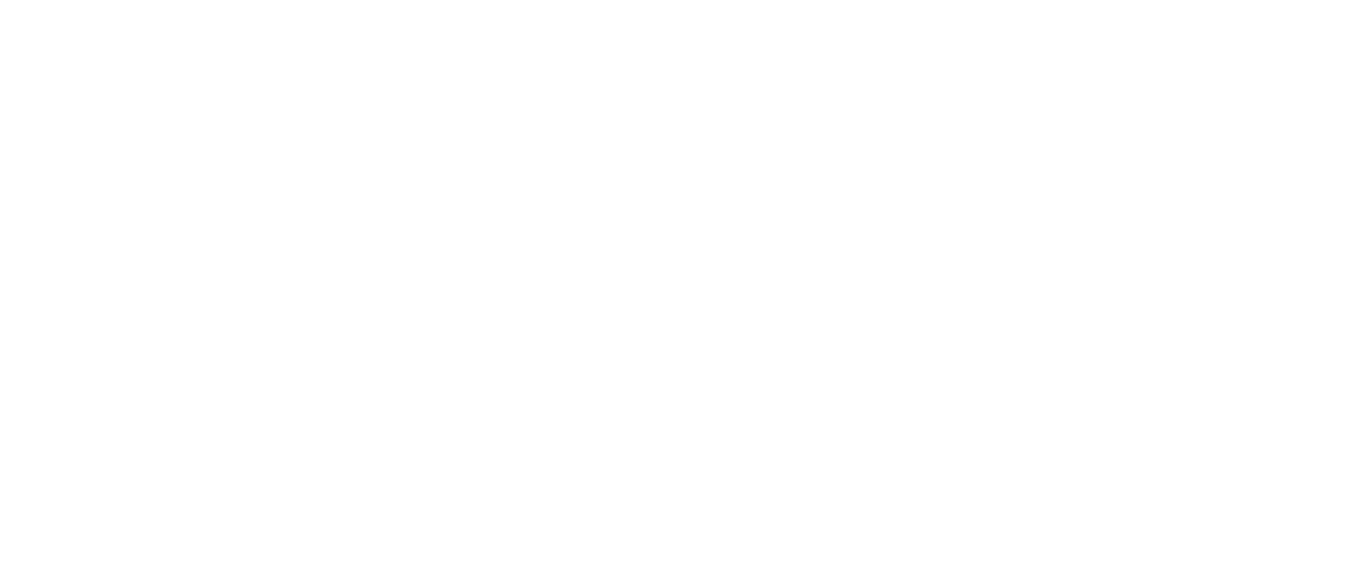
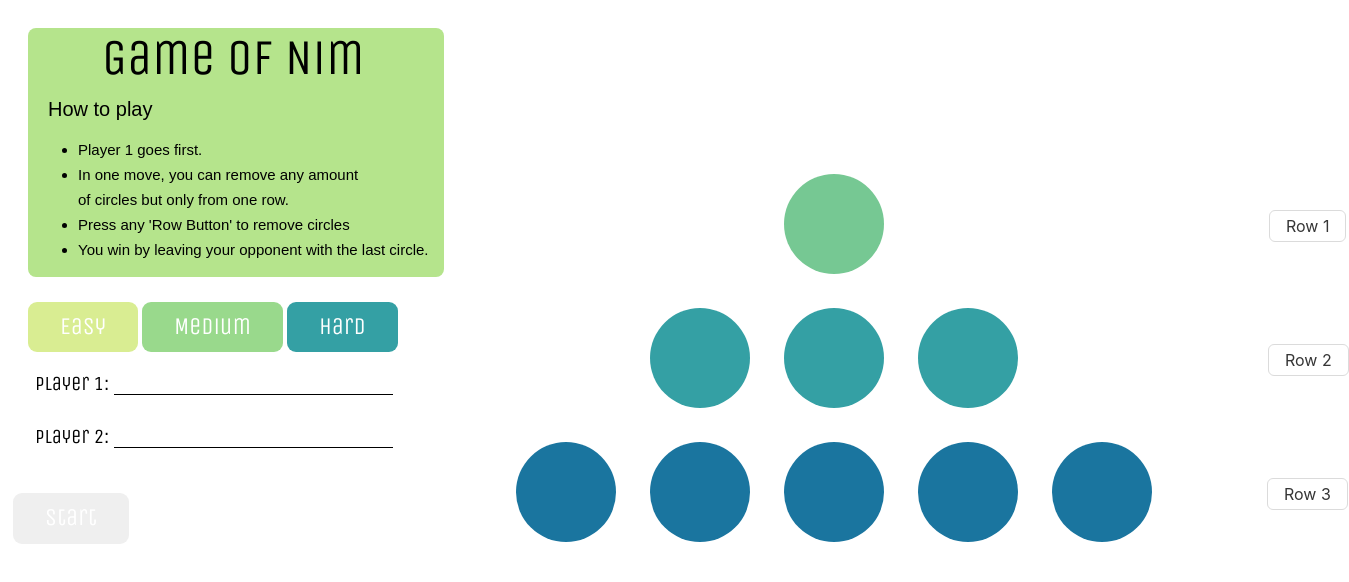
Before and after one commit to nirvik-sharma/NimGame, a plain HTML site: page Game/index.html in a window 1280 px wide. Shown: the whole page, 1349 px wide, since content can reach past the window. Drawn offline with nearby package versions, Linux system fonts and the light colour scheme; a web font is replaced by a local one.

Commit message:
#1 draft layout

```diff
--- a/Game/index.html
+++ b/Game/index.html
@@ -1,14 +1,158 @@
 <!DOCTYPE html>
 <html lang="en">
 <head>
-  <meta charset="UTF-8">
-  <meta http-equiv="X-UA-Compatible" content="IE=edge">
-  <meta name="viewport" content="width=device-width, initial-scale=1.0">
-  <link href='style.css' rel='stylesheet' />
-  <title>Document</title>
+    <meta charset="UTF-8">
+    <meta http-equiv="X-UA-Compatible" content="IE=edge">
+    <meta name="viewport" content="width=device-width, initial-scale=1.0">
+    <title>Game of Nim</title>
+    <link rel="stylesheet" href="style.css">
 </head>
 <body>
 
-  <script src="script.js"></script>
+
+<!--- div left side, difficulty & Player Names -->
+<div id="right">
+<div id="right-side">
+    <div id="gameTitle">Game of Nim</div>
+    <div id="gameRules">
+        <p class="htp">How to play</p>
+        <ul>
+            <li>Player 1 goes first.</li>
+            <li>In one move, you can remove any amount <br>of circles but only from one row.</li>
+            <li>Press any 'Row Button' to remove circles</li>
+            <li>You win by leaving your opponent with the last circle.</li>
+        </ul>
+    </div>
+</div>
+    <div id="left-side">
+        <div id="difficulty">
+            <button id="easyBtn" class="diffBtns">Easy</button>
+            <button id="medBtn" class="diffBtns">Medium</button>
+            <button id="hardBtn" class="diffBtns">Hard</button>
+        </div>
+        <div id="playerNames">
+            <p id="player1Title">Player 1:
+                <input type="text" id="player1Name" class="playerNames">
+            </p>
+            <p id="player2Title">Player 2:
+                <input type="text" id="player2Name" class="playerNames">
+            </p>
+        </div>
+        <button id="btn" class="diffBtns">Start</button>
+    </div>
+</div>
+
+<!-- easy game board  -->
+
+    <div id="gameBoardEasy">
+        <div id="easyRow1" class="boardRows">
+            <span class="dot"></span>
+            <button class="row1Btn rowBtns">Row 1</button>
+        </div>
+        <div id="easyRow2" class="boardRows">
+            <span class="dot"></span>
+            <span class="dot"></span>
+            <span class="dot"></span>
+            <button class="row2Btn rowBtns">Row 2</button>
+        </div>
+        <div id="easyRow3" class="boardRows">
+            <span class="dot"></span>
+            <span class="dot"></span>
+            <span class="dot"></span>
+            <span class="dot"></span>
+            <span class="dot"></span>
+            <button class="row3Btn rowBtns">Row 3</button>
+        </div>
+    </div>
+
+    <!-- medium game board -->
+
+    <!-- <div id="gameBoardMedium">
+        <div id="mediumRow1" class="boardRows">
+            <span class="dot"></span>
+            <button class="row1Btn rowBtns">Row 1</button>
+        </div>
+        <div id="mediumRow2" class="boardRows">
+            <span class="dot"></span>
+            <span class="dot"></span>
+            <span class="dot"></span>
+            <button class="row2Btn rowBtns">Row 2</button>
+        </div>
+        <div id="mediumRow3" class="boardRows">
+            <span class="dot"></span>
+            <span class="dot"></span>
+            <span class="dot"></span>
+            <span class="dot"></span>
+            <span class="dot"></span>
+            <button class="row3Btn rowBtns">Row 3</button>
+        </div>
+        <div id="mediumRow4" class="boardRows">
+            <span class="dot"></span>
+            <span class="dot"></span>
+            <span class="dot"></span>
+            <span class="dot"></span>
+            <span class="dot"></span>
+            <span class="dot"></span>
+            <span class="dot"></span>
+            <button class="row3Btn rowBtns">Row 3</button>
+        </div>
+    </div> -->
+
+
+    <!-- hard game board -->
+
+
+    <!-- <div id="gameBoardHard">
+        <div id="hardRow1" class="boardRows">
+            <span class="dot"></span>
+            <span class="dot"></span>
+            <span class="dot"></span>
+            <button class="row1Btn rowBtns">Row 1</button>
+        </div>
+        <div id="hardRow2" class="boardRows">
+            <span class="dot"></span>
+            <span class="dot"></span>
+            <span class="dot"></span>
+            <span class="dot"></span>
+            <span class="dot"></span>
+            <button class="row2Btn rowBtns">Row 2</button>
+        </div>
+        <div id="hardRow3" class="boardRows">
+            <span class="dot"></span>
+            <span class="dot"></span>
+            <span class="dot"></span>
+            <span class="dot"></span>
+            <span class="dot"></span>
+            <span class="dot"></span>
+            <span class="dot"></span>
+            <button class="row3Btn rowBtns">Row 3</button>
+        </div>
+        <div id="hardRow4" class="boardRows">
+            <span class="dot"></span>
+            <span class="dot"></span>
+            <span class="dot"></span>
+            <span class="dot"></span>
+            <span class="dot"></span>
+            <span class="dot"></span>
+            <span class="dot"></span>
+            <span class="dot"></span>
+            <span class="dot"></span>
+            <button class="row3Btn rowBtns">Row 3</button>
+        </div>
+        <div id="hardRow5" class="boardRows">
+            <span class="dot"></span>
+            <span class="dot"></span>
+            <span class="dot"></span>
+            <span class="dot"></span>
+            <span class="dot"></span>
+            <span class="dot"></span>
+            <span class="dot"></span>
+            <span class="dot"></span>
+            <span class="dot"></span>
+            <span class="dot"></span>
+            <span class="dot"></span>
+            <button class="row4Btn rowBtns">Row 4</button>
+        </div>
+    </div> -->
 </body>
 </html>
--- a/Game/style.css
+++ b/Game/style.css
@@ -0,0 +1,316 @@
+/* fonts */
+@import url('https://fonts.googleapis.com/css2?family=NTR&family=Unica+One&display=swap');
+
+/*
+font-family: 'NTR', sans-serif;
+font-family: 'Unica One', cursive;
+*/
+
+
+.diffBtns {
+    font-family: 'Unica One', cursive;
+    appearance: none;
+    border-radius: .375em;
+    box-shadow: none;
+    box-sizing: border-box;
+    color: white;
+    cursor: pointer;
+    display: inline-flex;
+    font-size: 1.5rem;
+    height: 2.1em;
+    justify-content: center;
+    line-height: 1;
+    padding: 32px;
+    padding-top:12px;
+    position: relative;
+    text-align: center;
+    user-select: none;
+    -webkit-user-select: none;
+    touch-action: manipulation;
+    vertical-align: top;
+    white-space: nowrap;
+    border-style: none;
+
+    margin-top: 15px;
+
+}
+
+#easyBtn {
+    /* background-color: #f4e285;  */
+    background-color: #d9ed92;
+    margin-left: 15px;
+}
+
+#medBtn {
+    background-color: #99d98c;
+}
+
+#hardBtn {
+    background-color: #34a0a4;
+}
+
+#playerNames {
+    margin-left: 22px;
+    margin-top: 5px;
+}
+
+#player1Name, #player2Name {
+    border: none;
+    border-bottom: 1.5px solid black;
+    margin-bottom: 10px;
+    width: 275px;
+}
+
+#player1Title, #player2Title {
+    font-size: 20px;
+    font-family: 'Unica One', cursive;
+}
+
+
+/* #difficultyTitle, #player1Title, #player2Title {
+    font-family: 'NTR', sans-serif;
+} */
+
+#gameRules {
+    font-family: 'NTR', sans-serif;
+    font-size: 15px;
+    margin-top: 5px;
+    line-height: 25px;
+
+}
+
+.htp {
+    font-size: 20px;
+    margin-left: 10px;
+    margin-bottom: 5px;
+    margin-top: 10px;
+
+}
+
+#right {
+    position: relative;
+}
+
+#gameTitle {
+    font-family: 'Unica One', cursive;
+    font-size: 50px;
+    text-align: center;
+}
+
+#left-side {
+    clear: both;
+    margin-left: 5px;
+
+}
+
+#right-side {
+    /* float: right; */
+    float: left;
+    background-color: #b5e48c;
+    border-style: none;
+    border-radius: .5em;
+    margin: 20px;
+    margin-bottom: 10px;
+    padding-right: 15px;
+    padding-left: 10px;
+}
+
+/* dot styling */
+
+.dot {
+    height: 100px;
+    width: 100px;
+    border-radius: 50%;
+    display: inline-block;
+}
+
+/* Easy Game Board */
+
+#gameBoardEasy {
+    width: 900px;
+    text-align: center;
+    position: absolute;
+    top: 45%;
+    transform: translateY(-50%);
+    left: 30%;
+
+}
+
+span {
+    display: inline-block;
+    margin: 15px;
+}
+
+/* setting colors and row button position  */
+
+#easyRow1 span {
+    background-color: #76c893;
+}
+
+#easyRow1 button {
+    margin-left: 370px;
+}
+
+#easyRow2 span {
+    background-color: #34a0a4;
+}
+
+#easyRow2 button {
+    margin-left: 235px;
+}
+
+#easyRow3 span {
+    background-color: #1a759f;
+}
+
+#easyRow3 button {
+    margin-left: 100px;
+}
+
+.boardRows {
+    position: relative;
+}
+
+/* Medium Game Board */
+
+#gameBoardMedium {
+    width: 1000px;
+    text-align: center;
+    position: absolute;
+    top: 45%;
+    transform: translateY(-50%);
+    left: 30%;
+
+}
+
+span {
+    display: inline-block;
+    margin: 15px;
+}
+
+/* setting colors and row button position */
+
+#mediumRow1 span {
+    background-color: #76c893;
+}
+
+#mediumRow1 button {
+    margin-left: 500px;
+}
+
+#mediumRow2 span {
+    background-color: #34a0a4;
+}
+
+#mediumRow2 button {
+    margin-left: 370px;
+}
+
+#mediumRow3 span {
+    background-color: #1a759f;
+}
+
+#mediumRow3 button {
+    margin-left: 235px;
+}
+
+#mediumRow4 span {
+    background-color: #1e6091;
+}
+
+#mediumRow4 button {
+    margin-left: 100px;
+}
+
+.boardRows {
+    position: relative;
+}
+
+/* Hard Game Board */
+
+#gameBoardHard {
+    width: 1500px;
+    text-align: center;
+    position: absolute;
+    top: 50%;
+    transform: translateY(-50%);
+    left: 15%;
+
+}
+
+span {
+    display: inline-block;
+    margin: 15px;
+}
+
+/* setting colors and row button position */
+
+#hardRow1 span {
+    background-color: #76c893;
+}
+
+#hardRow1 button {
+    margin-left: 530px;
+}
+
+#hardRow2 span {
+    background-color: #34a0a4;
+}
+
+#hardRow2 button {
+    margin-left: 400px;
+}
+
+#hardRow3 span {
+    background-color: #1a759f;
+}
+
+#hardRow3 button {
+    margin-left: 270px;
+}
+
+#hardRow4 span {
+    background-color: #1e6091;
+}
+
+#hardRow4 button {
+    margin-left: 135px;
+}
+
+#hardRow5 span {
+    background-color: #184e77;
+}
+
+.boardRows {
+    position: relative;
+}
+
+
+.rowBtns {
+    align-items: center;
+    appearance: none;
+    background-color: #fff;
+    border: 1px solid #dbdbdb;
+    border-radius: .375em;
+    box-shadow: none;
+    box-sizing: border-box;
+    color: #363636;
+    cursor: pointer;
+    display: inline-flex;
+    font-family: BlinkMacSystemFont,-apple-system,"Segoe UI",Roboto,Oxygen,Ubuntu,Cantarell,"Fira Sans","Droid Sans","Helvetica Neue",Helvetica,Arial,sans-serif;
+    font-size: 1rem;
+    height: 2em;
+    justify-content: center;
+    line-height: 1.5;
+    padding: calc(.5em - 1px) 1em;
+    position: absolute;
+    text-align: center;
+    user-select: none;
+    -webkit-user-select: none;
+    touch-action: manipulation;
+    vertical-align: top;
+    white-space: nowrap;
+    top: 50%;
+    -ms-transform: translateY(-50%);
+    transform: translateY(-50%);
+}
```
Also changed, not shown: Game/index2.html (added, +20 -0 lines), Game/style2.css (added, +27 -0 lines).
